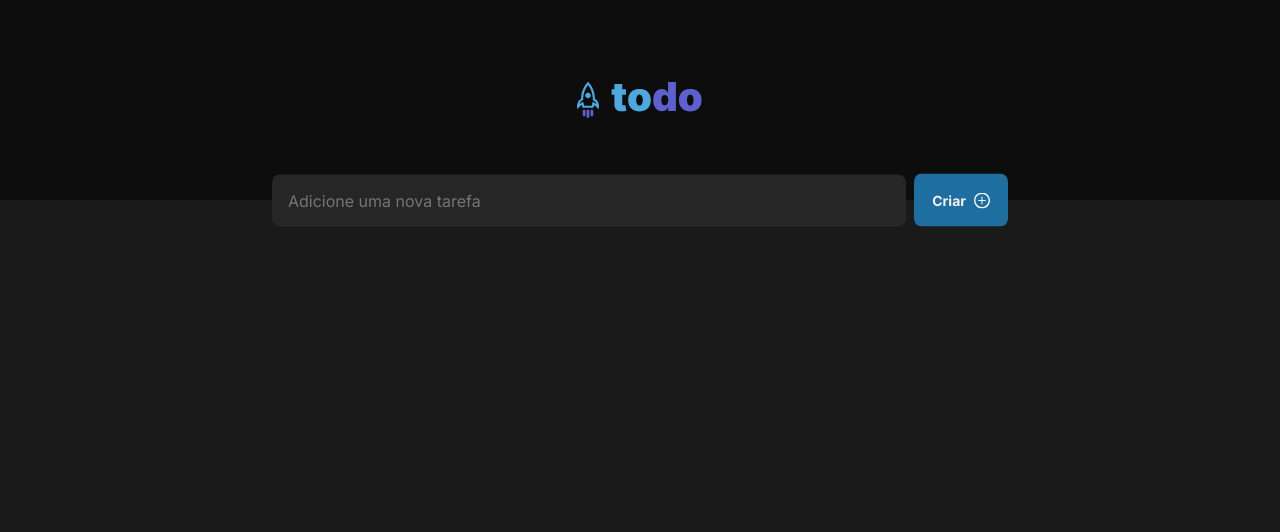
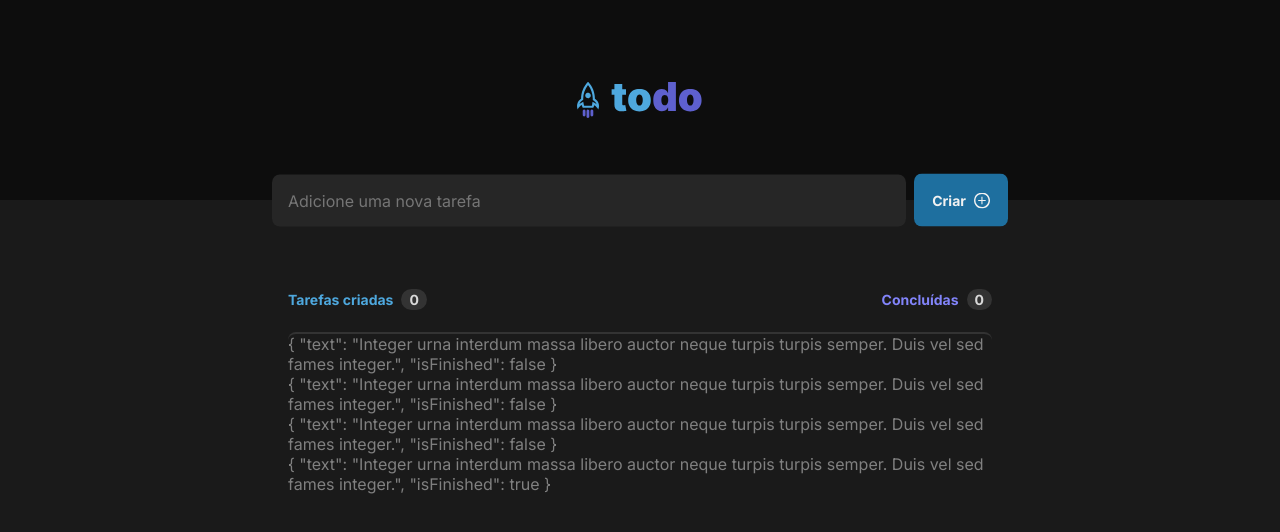
Before and after one commit to Joaoo1/ignite-reactjs-todo-list, a React (Vite) app: page / in a window 1280 px wide. Shown: the top 532 px of the page. Built offline with nearby package versions, Linux system fonts and the light colour scheme.

Commit message:
feat: Tasks list component

```diff
--- /dev/null
+++ b/src/pages/Home/components/Tasks/index.tsx
@@ -0,0 +1,44 @@
+import { TasksContainer, TasksList } from './styles';
+
+type Task = {
+  text: string;
+  isFinished: boolean;
+};
+
+const tasks: Task[] = [
+  {
+    text: 'Integer urna interdum massa libero auctor neque turpis turpis semper. Duis vel sed fames integer.',
+    isFinished: false,
+  },
+  {
+    text: 'Integer urna interdum massa libero auctor neque turpis turpis semper. Duis vel sed fames integer.',
+    isFinished: false,
+  },
+  {
+    text: 'Integer urna interdum massa libero auctor neque turpis turpis semper. Duis vel sed fames integer.',
+    isFinished: false,
+  },
+  {
+    text: 'Integer urna interdum massa libero auctor neque turpis turpis semper. Duis vel sed fames integer.',
+    isFinished: true,
+  },
+];
+
+export const Tasks = () => (
+  <TasksContainer>
+    <header>
+      <p>
+        Tarefas criadas<span>0</span>
+      </p>
+      <p>
+        Concluídas<span>0</span>
+      </p>
+    </header>
+
+    <TasksList>
+      {tasks.map(task => (
+        <p>{JSON.stringify(task, null, 2)}</p>
+      ))}
+    </TasksList>
+  </TasksContainer>
+);
--- /dev/null
+++ b/src/pages/Home/components/Tasks/styles.ts
@@ -0,0 +1,46 @@
+import styled from 'styled-components';
+
+export const TasksContainer = styled.main`
+  width: 100%;
+  max-width: 46rem;
+  margin-top: 5.688rem;
+  margin-inline: auto;
+  padding-inline: 1rem;
+
+  > header {
+    display: flex;
+    justify-content: space-between;
+
+    p,
+    span {
+      font-weight: bold;
+      font-size: 0.875rem;
+    }
+
+    span {
+      margin-left: 8px;
+    }
+
+    span {
+      border-radius: 999px;
+      background-color: ${({ theme }) => theme['gray-400']};
+      color: ${({ theme }) => theme['gray-200']};
+      padding: 2px 8px;
+    }
+
+    p:first-child {
+      color: ${({ theme }) => theme['blue-500']};
+    }
+
+    p:last-child {
+      color: ${({ theme }) => theme['purple-500']};
+    }
+  }
+`;
+
+export const TasksList = styled.div`
+  margin-top: 1.5rem;
+  border-top: 2px solid ${({ theme }) => theme['gray-400']};
+  border-top-left-radius: 8px;
+  border-top-right-radius: 8px;
+`;
--- a/src/pages/Home/index.tsx
+++ b/src/pages/Home/index.tsx
@@ -1,8 +1,10 @@
 import logo from '../../assets/logo.svg';
 import plus from '../../assets/plus.svg';
+import { Tasks } from './components/Tasks';
 import { CreateButton, Header, Input, InputContainer } from './styles';
 
 export const Home = () => (
+  <>
     <Header>
       <img src={logo} alt="Foguete a esquerda e escrito todo a direita" />
 
@@ -10,8 +12,14 @@ export const Home = () => (
         <Input placeholder="Adicione uma nova tarefa" />
         <CreateButton>
           <p>Criar</p>
-        <img src={plus} alt="Ícone com um circulo e um sinal de mais dentro" />
+          <img
+            src={plus}
+            alt="Ícone com um circulo e um sinal de mais dentro"
+          />
         </CreateButton>
       </InputContainer>
     </Header>
+
+    <Tasks />
+  </>
 );
--- a/src/pages/Home/styles.ts
+++ b/src/pages/Home/styles.ts
@@ -7,6 +7,7 @@ export const Header = styled.header`
   flex-direction: column;
   align-items: center;
   justify-content: space-between;
+  padding-inline: 1rem;
 
   > img {
     margin-top: 4.5rem;
```
Lines whose indentation alone changed are shown as unchanged.
